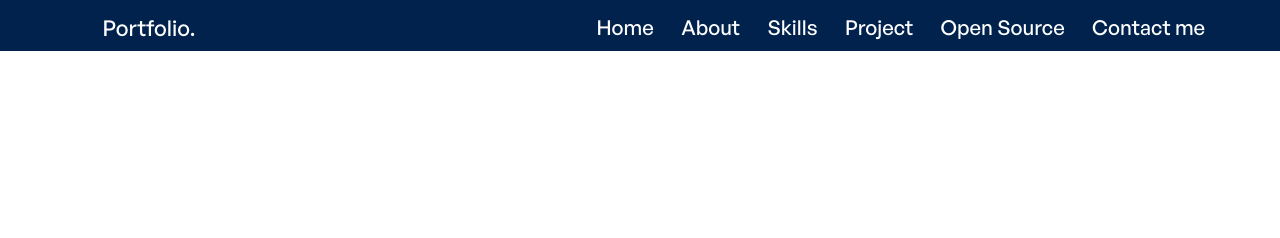
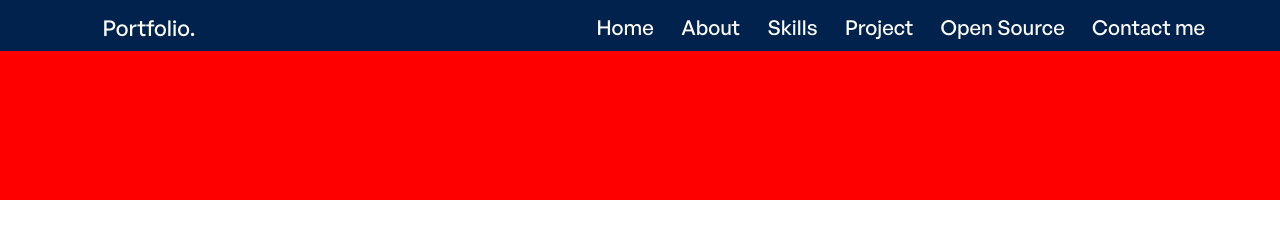
Before and after one commit to Nitesh-Singh-09/Portfolio, a plain HTML site: page index.html in a window 1280 px wide. Drawn offline with Linux system fonts and the light colour scheme.

Commit message:
add home section

```diff
--- a/index.html
+++ b/index.html
@@ -10,8 +10,11 @@
   <style></style>
   <body>
     <div id="main">
+      <!-- Navigation bar. -->
       <div id="navigationBar">
+        <!-- logo inside navigation bar. -->
         <a href="#" id="logo">Portfolio.</a>
+        <!-- Content inside navigation bar. -->
         <div id="nav">
           <a href="#">Home</a>
           <a href="#">About</a>
@@ -20,7 +23,10 @@
           <a href="#">Open Source</a>
           <a href="#">Contact me</a>
         </div>
+        <!-- Content inside navigation bar END. -->
       </div>
+      <!-- Navigation bar END. -->
+      <div id="Home"></div>
     </div>
   </body>
 </html>
--- a/style.css
+++ b/style.css
@@ -1,8 +1,11 @@
 /** @format */
+/* Font Section */
 @font-face {
   font-family: GeneralSans-Medium;
-  src: url(../font/GeneralSans-Medium.otf);
+  src: url(font/GeneralSans-Medium.otf);
 }
+/* Font Section END */
+
 * {
   padding: 0;
   margin: 0;
@@ -13,6 +16,7 @@ body {
   width: 100%;
   height: 100%;
 }
+/* Main section in which whole page is design. */
 #main {
   width: 100%;
   height: 100vh;
@@ -46,4 +50,13 @@ body {
   text-decoration: none;
   padding: 12px;
   font-size: 1.6vw;
+  transition: 0.3s;
 }
+#navigationBar #nav a:hover {
+  color: #0ef;
+}
+#Home {
+  width: 100%;
+  height: 200px;
+  background-color: red;
+}
```
